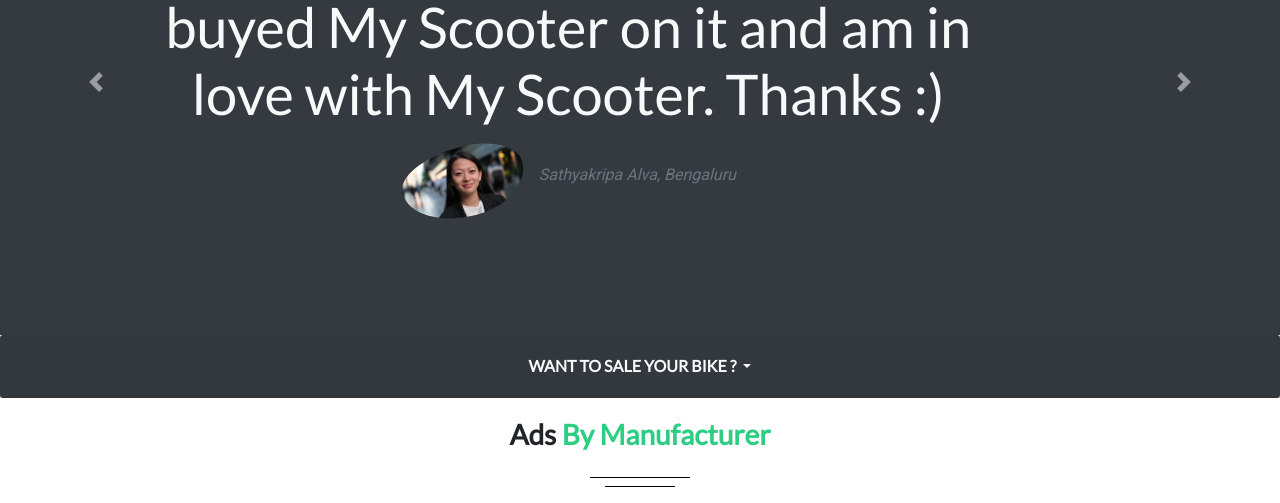
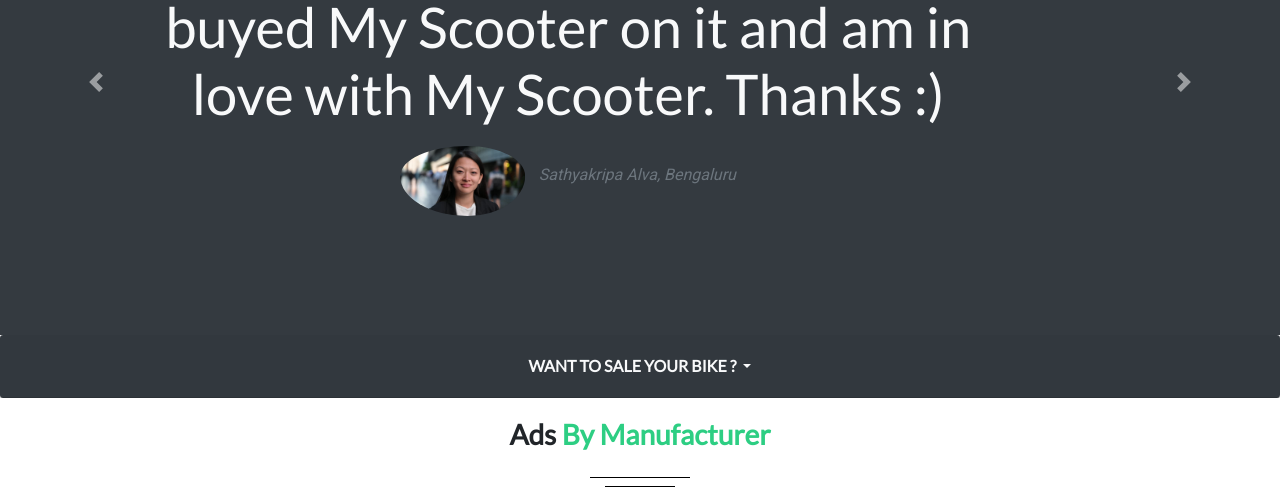
Before and after one commit to sowparnikapoojary/bikespot_project, a website: page index.html in a window 1280 px wide. Shown: the part 2420-2923 px from the top of the page. Drawn offline with nearby package versions, Linux system fonts and the light colour scheme; files whose address does not match are found by name.

Commit message:
Update index.html

```diff
--- a/index.html
+++ b/index.html
@@ -673,7 +673,7 @@
             <h2>
 It's such an Amazing Website. I buyed My Scooter on it and am in love with My Scooter. Thanks :)
             </h2>
-            <img class="test-img" style="transform: rotate(-15deg);" src="images/user1.jpg">
+            <img class="test-img" src="images/user1.jpg">
             <em class="text-muted">Sathyakripa Alva, Bengaluru</em>
           </div>
           <div class="carousel-item">
```
